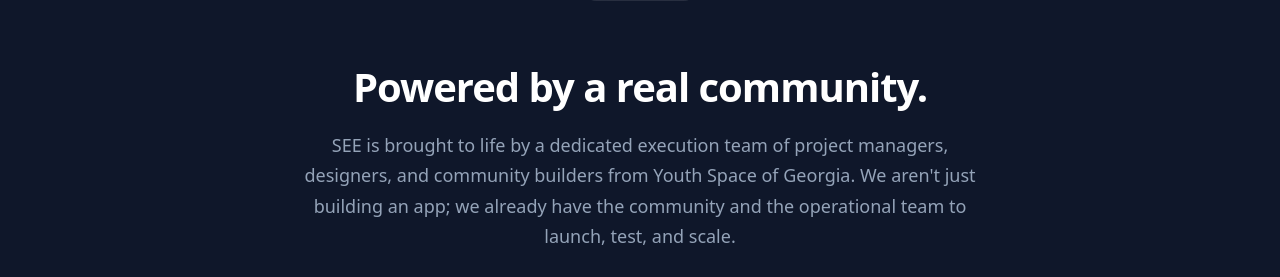
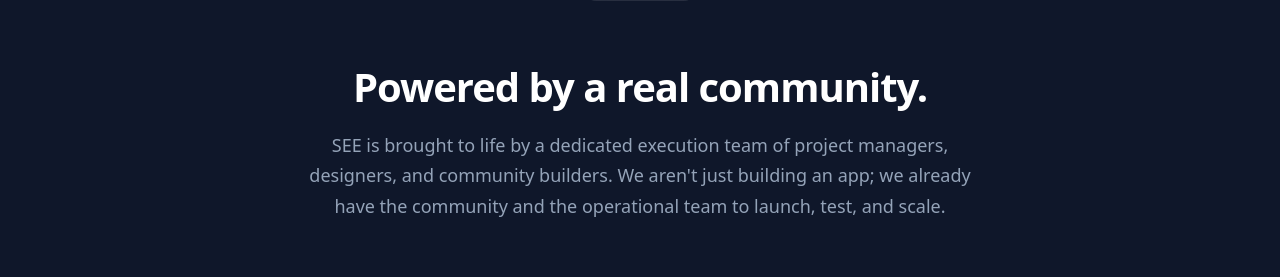
Before and after one commit to mealexandre/see-landing, a Next.js app in the folder see-landing/: page / in a window 1280 px wide. Shown: the part 4100-4377 px from the top of the page. Built offline with nearby package versions, Linux system fonts and the light colour scheme.

Commit message:
Updated Team section description and removed specific organization name

```diff
--- a/see-landing/components/Team.tsx
+++ b/see-landing/components/Team.tsx
@@ -60,7 +60,7 @@
 ];
 
 /* ---------------------------------------------------------------- */
-/*  Small shared piece (matches Eyebrow in About.tsx)                */
+/*  Small shared piece (matches Eyebrow in About.tsx)                 */
 /* ---------------------------------------------------------------- */
 
 function Eyebrow({ label }: { label: string }) {
@@ -138,7 +138,7 @@
             style={{ color: '#94a3b8', fontSize: '1.125rem', maxWidth: '42rem', margin: '0 auto', lineHeight: 1.7 }}
           >
             SEE is brought to life by a dedicated execution team of project managers, designers, and community
-            builders from Youth Space of Georgia. We aren&apos;t just building an app; we already have the
+            builders. We aren&apos;t just building an app; we already have the
             community and the operational team to launch, test, and scale.
           </motion.p>
         </motion.div>
```
